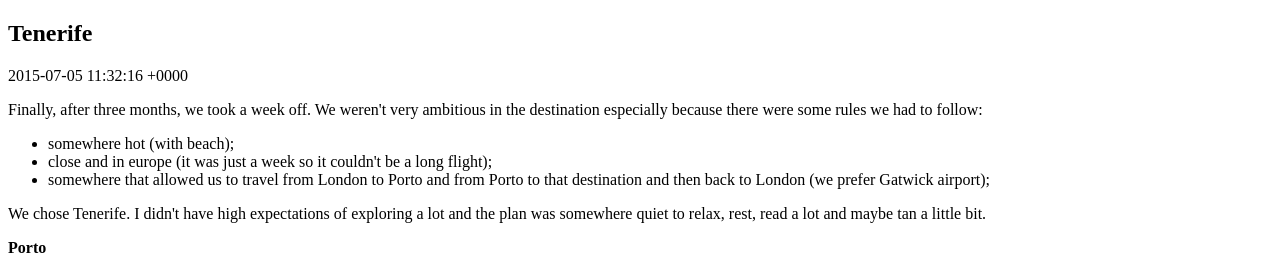
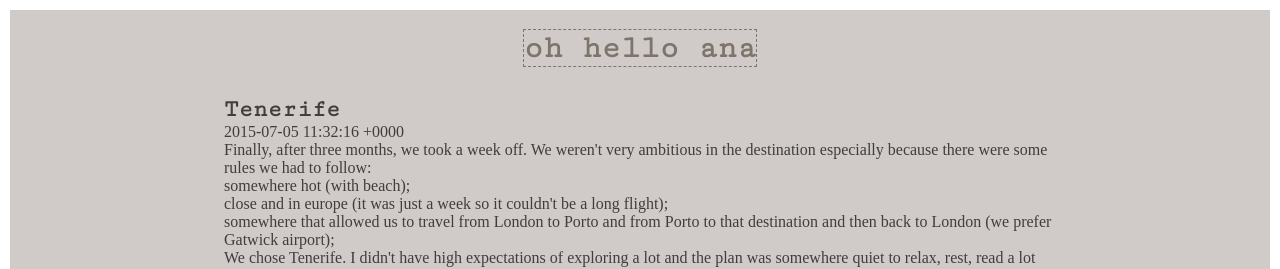
Before and after one commit to ohhelloana/ohhelloana, a Jekyll site: the page built from _posts/2015-07-05-tenerife.html, in a window 1280 px wide, cut to the strip 0-269 px from the top of the page. Built offline with Jekyll 4.4.1, drawn with Linux system fonts in a browser that asks for light colours; some web fonts are replaced; comment, search, counter and statistics services are not loaded; some of the changed text lies outside the part shown.

Commit message:
Change includes of the blog and styles to start first draft of the design of the blog

```diff
--- a/_config.yml
+++ b/_config.yml
@@ -2,7 +2,7 @@ title: Oh Hello Ana
 email: contact@ohhelloana.blog
 description: Ana's personal blog.
 baseurl: "" # the subpath of your site, e.g. /blog
-url: "" # the base hostname & protocol for your site, e.g. http://example.com
+url: "http://www.ohhelloana.blog" # the base hostname & protocol for your site, e.g. http://example.com
 author: Ana R
 github_source: "https://github.com/ohhelloana/ohhelloana.blog"
 twitter_username: ohhelloana
@@ -17,3 +17,7 @@ exclude:
   - Gemfile.lock
 
 permalink: /:title
+
+sass:
+  sass_dir: _sass
+  style: compressed
--- a/_includes/footer.html
+++ b/_includes/footer.html
@@ -1,3 +1,6 @@
 <footer class="site-footer">
 
+  I'm also in <a href="https://twitter.com/ohhelloana" target="_blank">Twitter</a> and <a href="https://www.instagram.com/ohhelloana/" target="_blank">Instagram</a>.
+  Built using <a href="https://jekyllrb.com/" target="_blank">Jekyll</a> and available in <a href="https://github.com/ohhelloana/ohhelloana.blog" target="_blank">GitHub</a>.
+  Sometimes written in Portuguese, sometimes written in English.
 </footer>
--- a/_includes/head.html
+++ b/_includes/head.html
@@ -4,8 +4,8 @@
   <meta name="viewport" content="width=device-width, initial-scale=1">
   <meta name="language" content="en">
 
-  <title>{% if page.title %}{{ page.title | escape }}{% else %}{{ site.title | escape }}{% endif %}</title>
-  <meta name="description" content="{{ page.excerpt | default: site.description | strip_html | normalize_whitespace | truncate: 160 | escape }}">
+  <title>Oh Hello Ana - Blog</title>
+  <meta name="description" content="Ana's personal blog">
 
   <meta name="DC.title" content="Ana R">
   <meta name="DC.creator " content="Ana R">
@@ -18,6 +18,7 @@
   <meta property="og:description" content="Ana's personal blog">
   <meta property="og:url" content="http://www.ohhelloana.blog">
   <meta property="og:site_name" content="Oh Hello Ana - Blog">
+
   <meta property="twitter:card" content="summary">
   <meta property="twitter:site" content="@ohhelloana">
   <meta property="twitter:creator" content="@ohhelloana">
@@ -26,7 +27,7 @@
   <meta property="twitter:title" content="Oh Hello Ana - Blog">
   <meta property="twitter:description" content="Ana's personal blog">
 
-  <link rel="stylesheet" href="{{ "/assets/main.css" | relative_url }}">
+  <link rel="stylesheet" href="assets/main.css">
   <link rel="canonical" href="{{ page.url | replace:'index.html','' | absolute_url }}">
   <link rel="alternate" type="application/rss+xml" title="{{ site.title | escape }}" href="{{ "/feed.xml" | relative_url }}">
 </head>
--- a/_includes/header.html
+++ b/_includes/header.html
@@ -1,3 +1,3 @@
 <header class="site-header" role="banner">
-
+  <h1><span>oh hello ana</span></h1>
 </header>
--- /dev/null
+++ b/_sass/_base.scss
@@ -0,0 +1,107 @@
+/**
+ * Reset some basic elements
+ */
+body, h1, h2, h3, h4, h5, h6,
+p, blockquote, pre, hr,
+dl, dd, ol, ul, figure {
+  margin: 0;
+  padding: 0;
+}
+
+body {
+  background-color: #d0cbc8;
+  padding: 30px;
+  font-family: 'Adamina', serif;
+  color: #3f3d3e;
+}
+
+body:before, body:after {
+    content: "";
+    position: fixed;
+    background: #fff;
+    left: 0;
+    right: 0;
+    height: 10px;
+}
+body:before {
+    top: 0;
+}
+body:after {
+    bottom: 0;
+}
+body {
+    border-left: 10px solid #fff;
+    border-right: 10px solid #fff;
+}
+
+a {
+  text-decoration: underline;
+}
+
+a:link {
+    color: #516a3c;
+}
+
+a:visited {
+    color: #425830;
+}
+
+a:hover {
+    color: #425830;
+}
+
+a:active {
+    color: #516a3c;
+}
+
+.page-content {
+  margin: 0 auto;
+  max-width: 52rem;
+  overflow: hidden;
+  padding: 30px 0;
+}
+
+
+.post-list {
+
+  li {
+    margin-bottom: 25px;
+
+    a {
+      text-decoration: none;
+    }
+
+    a:link {
+        color: #3f3d3e;
+    }
+
+    a:visited {
+        color: #161f21;
+    }
+
+    a:hover {
+        color: #212c2e;
+    }
+
+    a:active {
+        color: #3f3d3e;
+    }
+  }
+
+  .post-meta {
+    color: #7e746b;
+    font-family: 'Adamina', serif;
+    font-size: 14px;
+    padding: 5px 4px 5px 4px;
+    text-transform: lowercase;
+    border-top: 1px dashed #7e746b;
+    border-right: 1px dashed #7e746b;
+    border-left: 1px dashed #7e746b;
+  }
+
+  .post-title {
+    background-color: white;
+    color: #3f3d3e;
+  }
+
+}
--- /dev/null
+++ b/_sass/_footer.scss
@@ -0,0 +1,3 @@
+.site-footer {
+  text-align: center;
+}
--- /dev/null
+++ b/_sass/_header.scss
@@ -0,0 +1,10 @@
+.site-header h1 {
+  text-align: center;
+  font-family: 'Cutive Mono', monospace;
+  color: #7e746b;
+
+  span {
+    border: 1px dashed #7e746b;
+
+  }
+}
--- /dev/null
+++ b/_sass/_posts.scss
@@ -0,0 +1,3 @@
+.post-title, .post-link {
+  font-family: 'Cutive Mono', monospace;
+}
--- /dev/null
+++ b/assets/main.scss
@@ -0,0 +1,10 @@
+---
+ # Front matter comment to ensure Jekyll properly reads the file
+---
+
+@import url('https://fonts.googleapis.com/css?family=Cutive+Mono');
+@import url('https://fonts.googleapis.com/css?family=Adamina');
+@import "base";
+@import "posts";
+@import "header";
+@import "footer";
```
Also changed, not shown: _layouts/home.html (+4 -12 lines).
